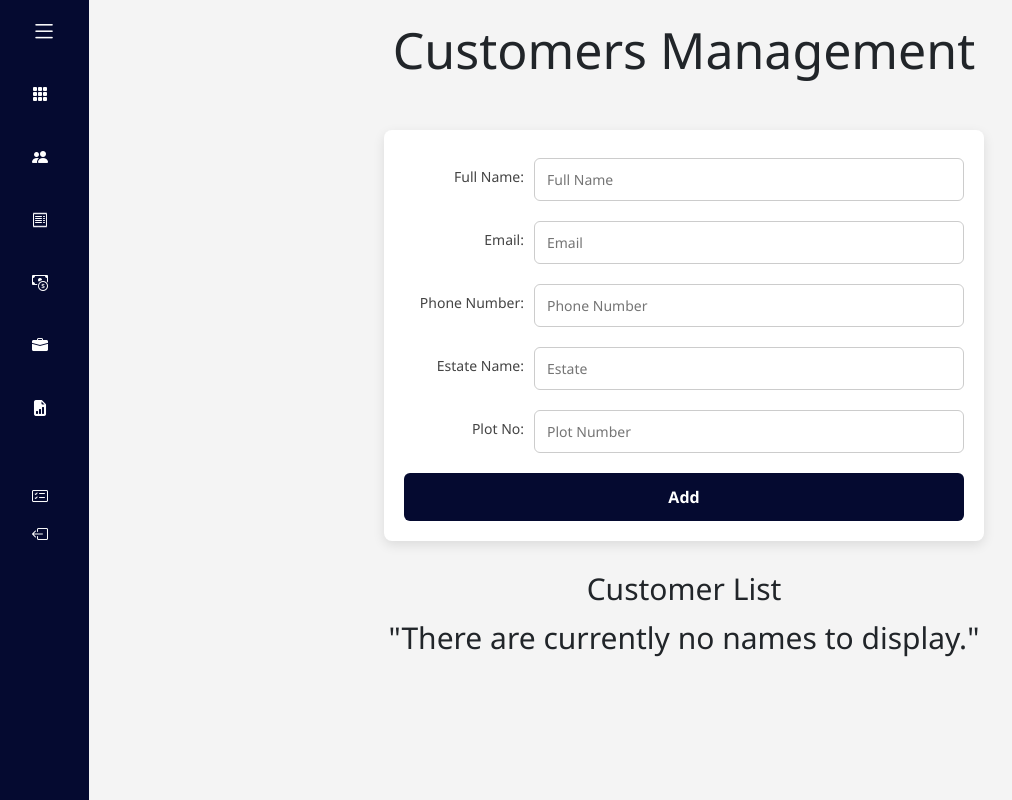
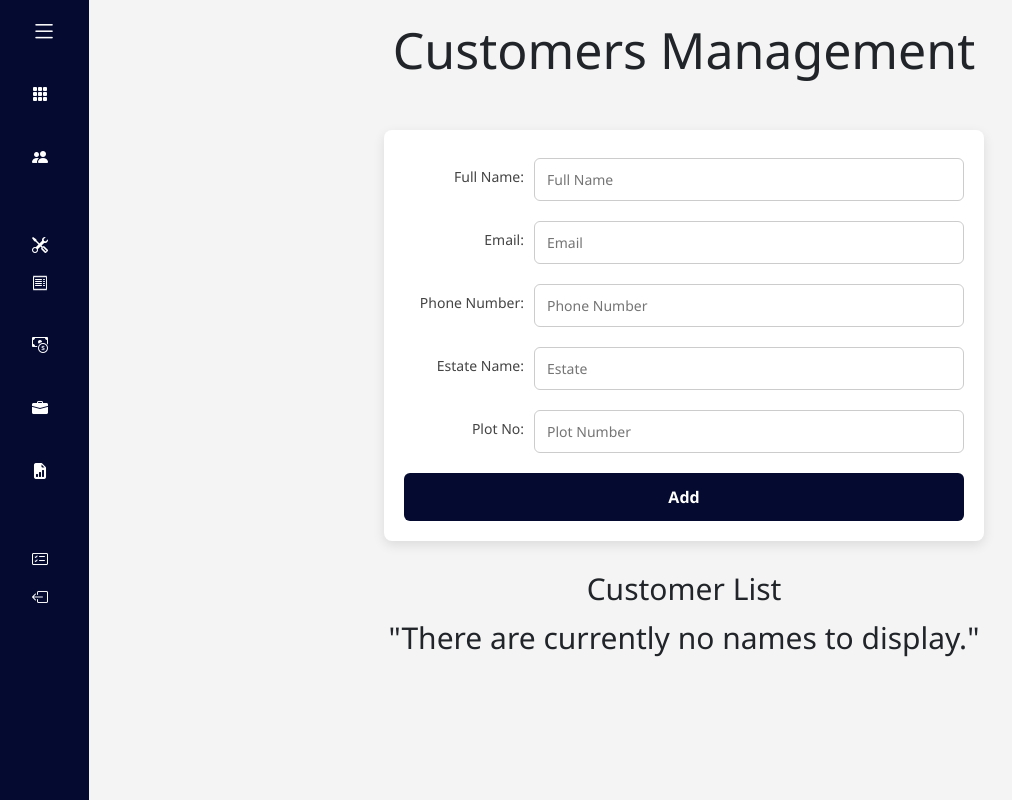
Before and after one commit to sthandiwe3561/Bookkeeping, a Django app: page /customers/ in a window 1280 px wide. Shown: the whole page, without its empty margins (1-1013 px from the left). Run offline with Django 5.2, Linux system fonts and the light colour scheme; a user stored in the database is signed in; data comes from the database, SQL or seed files in the repository.

Commit message:
created service_records.html and modified layout.html

```diff
--- a/bookkeeping/templates/bookkeeping/layout.html
+++ b/bookkeeping/templates/bookkeeping/layout.html
@@ -35,7 +35,13 @@
         </a>
         <span class="tool">Customers</span>
       </li>
-
+        <li>
+          <a href="#">
+            <i class="bi bi-tools"></i>
+          <span class="nav-item">Service Records</span>
+        </a>
+        <span class="tool">Service Records</span>
+      </li>
        <li>
           <a href="#">
           <i class="bi bi-receipt"></i>
--- /dev/null
+++ b/bookkeeping/templates/bookkeeping/service_history.html
@@ -0,0 +1,3 @@
+{% extends "bookkeeping/layout.html" %}
+{% block body %}
+{% endblock %}
```
